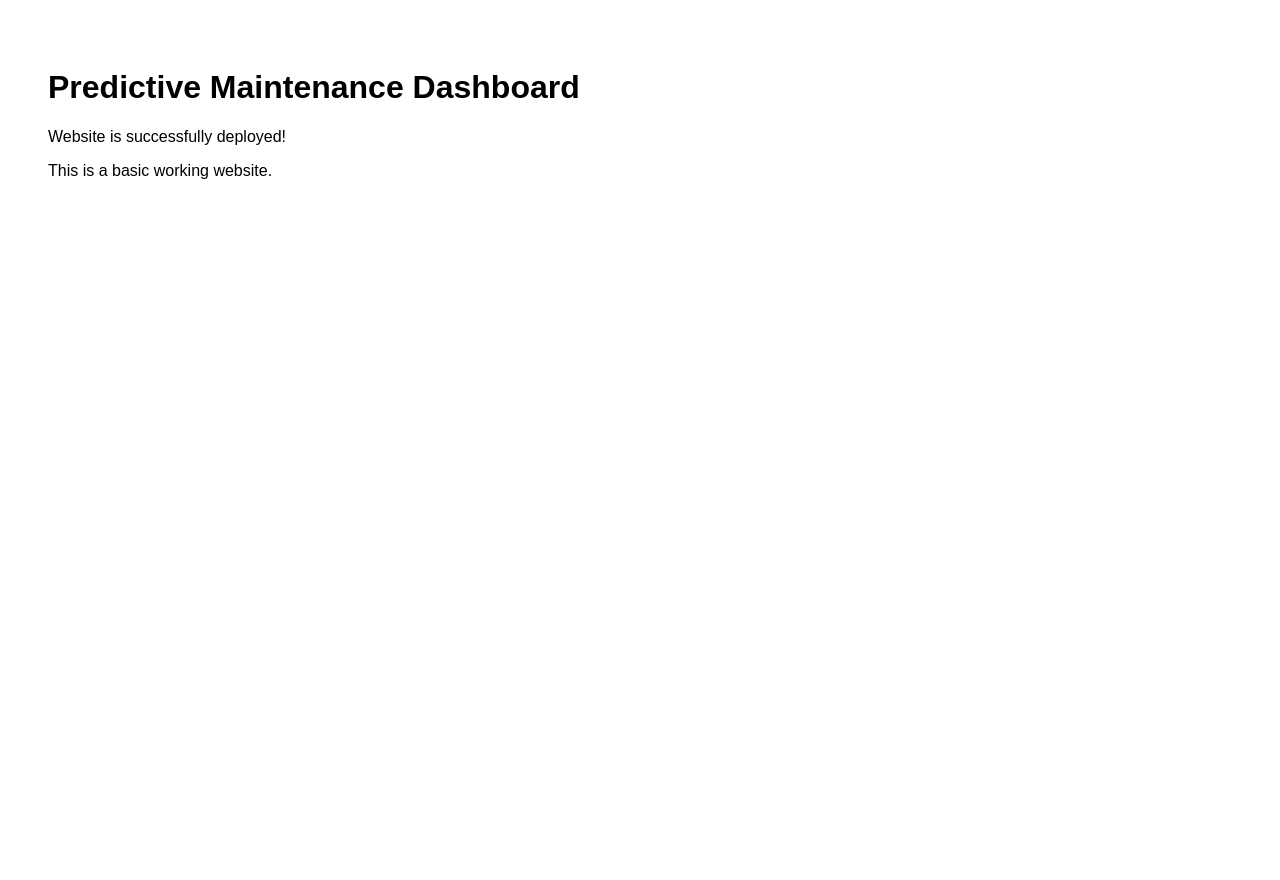
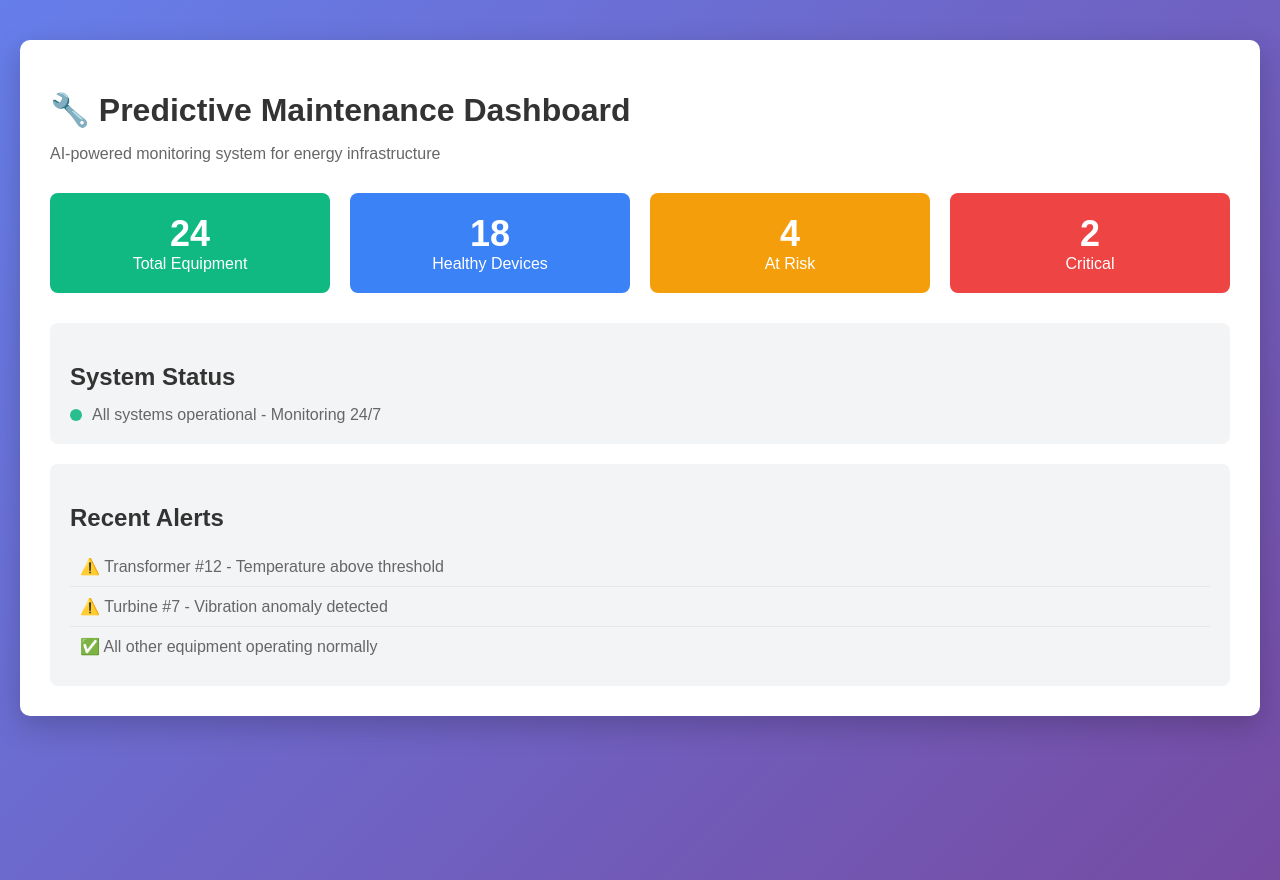
Before and after one commit to Yash5247/Tata_power_project, a Next.js app: page / in a window 1280 px wide. Before the commit the page ends 800 px from the top, so only its background shows below. Built offline with nearby package versions, Linux system fonts and the light colour scheme.

Commit message:
Create basic predictive maintenance dashboard - simple implementation

```diff
--- a/app/api/hello/route.ts
+++ /dev/null
@@ -1,5 +0,0 @@
-import { NextResponse } from 'next/server'
-
-export async function GET() {
-  return NextResponse.json({ message: 'API is working!' })
-}
--- a/app/layout.tsx
+++ b/app/layout.tsx
@@ -5,7 +5,11 @@ export default function RootLayout({
 }) {
   return (
     <html lang="en">
-      <body>{children}</body>
+      <head>
+        <title>Predictive Maintenance Dashboard</title>
+        <meta name="description" content="AI-powered predictive maintenance for energy infrastructure" />
+      </head>
+      <body style={{ margin: 0, padding: 0 }}>{children}</body>
     </html>
   )
 }
--- a/app/page.tsx
+++ b/app/page.tsx
@@ -1,9 +1,122 @@
-export default function Page() {
+export default function HomePage() {
   return (
-    <div style={{ padding: '40px', fontFamily: 'Arial, sans-serif' }}>
-      <h1>Predictive Maintenance Dashboard</h1>
-      <p>Website is successfully deployed!</p>
-      <p>This is a basic working website.</p>
+    <div style={{
+      minHeight: '100vh',
+      background: 'linear-gradient(135deg, #667eea 0%, #764ba2 100%)',
+      padding: '40px 20px',
+      fontFamily: 'Arial, sans-serif'
+    }}>
+      <div style={{
+        maxWidth: '1200px',
+        margin: '0 auto',
+        background: 'white',
+        borderRadius: '10px',
+        padding: '30px',
+        boxShadow: '0 10px 30px rgba(0,0,0,0.2)'
+      }}>
+        <h1 style={{ color: '#333', marginBottom: '10px' }}>
+          🔧 Predictive Maintenance Dashboard
+        </h1>
+        <p style={{ color: '#666', marginBottom: '30px' }}>
+          AI-powered monitoring system for energy infrastructure
+        </p>
+
+        <div style={{
+          display: 'grid',
+          gridTemplateColumns: 'repeat(auto-fit, minmax(200px, 1fr))',
+          gap: '20px',
+          marginBottom: '30px'
+        }}>
+          <div style={{
+            background: '#10b981',
+            color: 'white',
+            padding: '20px',
+            borderRadius: '8px',
+            textAlign: 'center'
+          }}>
+            <div style={{ fontSize: '36px', fontWeight: 'bold' }}>24</div>
+            <div>Total Equipment</div>
+          </div>
+
+          <div style={{
+            background: '#3b82f6',
+            color: 'white',
+            padding: '20px',
+            borderRadius: '8px',
+            textAlign: 'center'
+          }}>
+            <div style={{ fontSize: '36px', fontWeight: 'bold' }}>18</div>
+            <div>Healthy Devices</div>
+          </div>
+
+          <div style={{
+            background: '#f59e0b',
+            color: 'white',
+            padding: '20px',
+            borderRadius: '8px',
+            textAlign: 'center'
+          }}>
+            <div style={{ fontSize: '36px', fontWeight: 'bold' }}>4</div>
+            <div>At Risk</div>
+          </div>
+
+          <div style={{
+            background: '#ef4444',
+            color: 'white',
+            padding: '20px',
+            borderRadius: '8px',
+            textAlign: 'center'
+          }}>
+            <div style={{ fontSize: '36px', fontWeight: 'bold' }}>2</div>
+            <div>Critical</div>
+          </div>
+        </div>
+
+        <div style={{
+          background: '#f3f4f6',
+          padding: '20px',
+          borderRadius: '8px',
+          marginBottom: '20px'
+        }}>
+          <h2 style={{ color: '#333', marginBottom: '15px' }}>System Status</h2>
+          <div style={{ display: 'flex', alignItems: 'center', gap: '10px' }}>
+            <div style={{
+              width: '12px',
+              height: '12px',
+              background: '#10b981',
+              borderRadius: '50%',
+              animation: 'pulse 2s infinite'
+            }}></div>
+            <span style={{ color: '#666' }}>All systems operational - Monitoring 24/7</span>
+          </div>
+        </div>
+
+        <div style={{
+          background: '#f3f4f6',
+          padding: '20px',
+          borderRadius: '8px'
+        }}>
+          <h2 style={{ color: '#333', marginBottom: '15px' }}>Recent Alerts</h2>
+          <div style={{ color: '#666' }}>
+            <div style={{ padding: '10px', borderBottom: '1px solid #e5e7eb' }}>
+              ⚠️ Transformer #12 - Temperature above threshold
+            </div>
+            <div style={{ padding: '10px', borderBottom: '1px solid #e5e7eb' }}>
+              ⚠️ Turbine #7 - Vibration anomaly detected
+            </div>
+            <div style={{ padding: '10px' }}>
+              ✅ All other equipment operating normally
+            </div>
+          </div>
+        </div>
+      </div>
+
+      <style jsx>{`
+        @keyframes pulse {
+          0%, 100% { opacity: 1; }
+          50% { opacity: 0.5; }
+        }
+      `}</style>
     </div>
   )
 }
```
